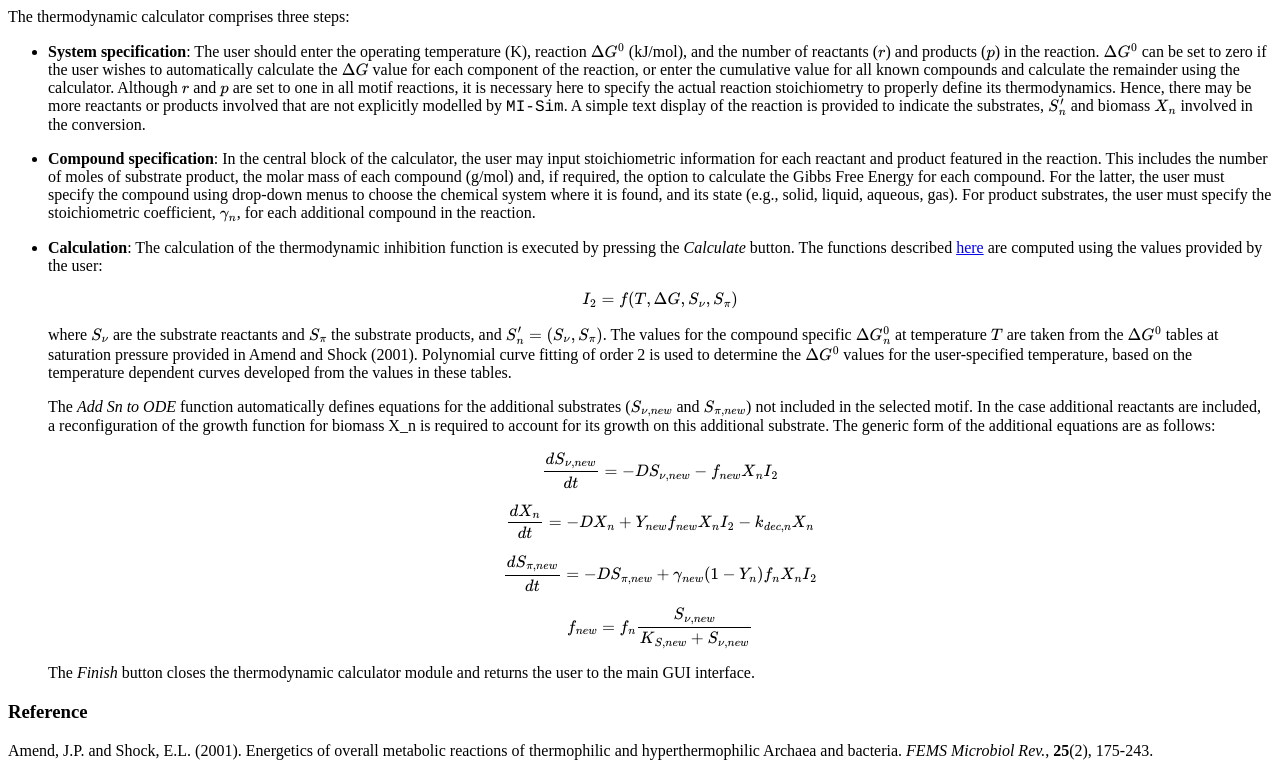
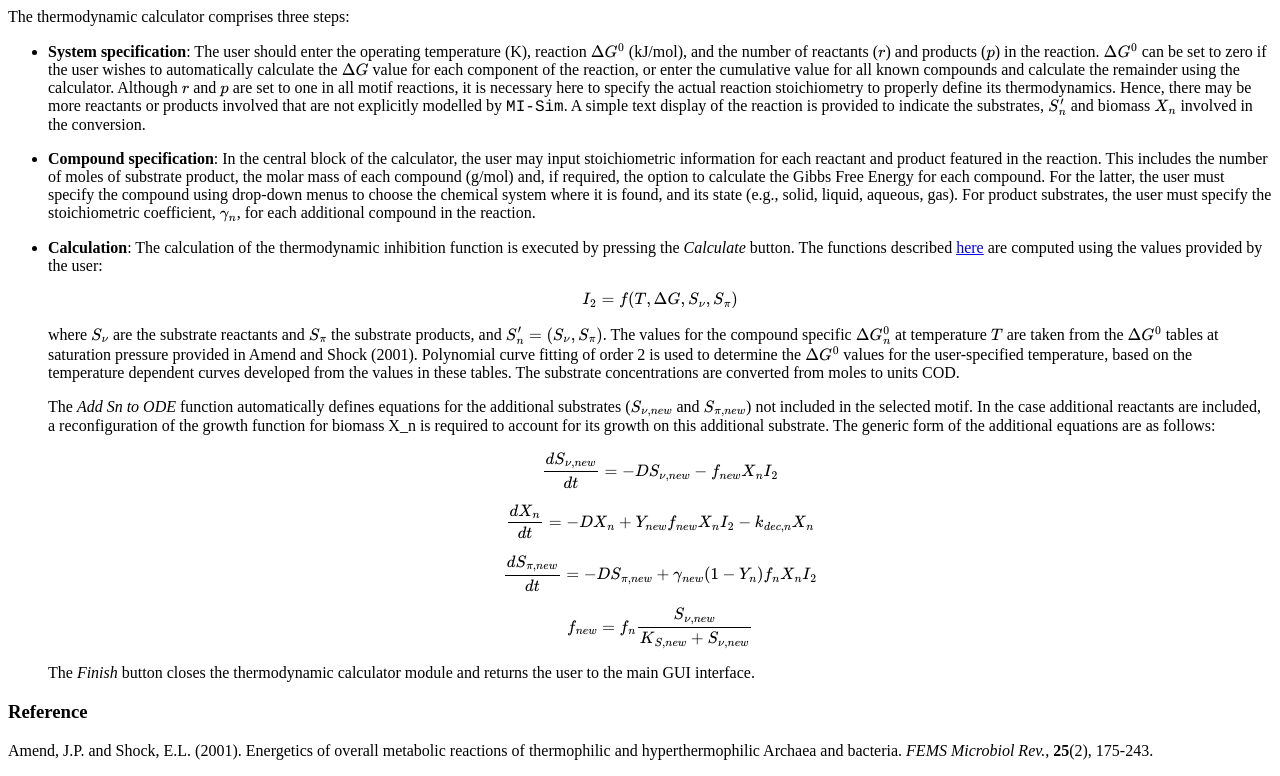
Before and after one commit to MI-SIM/MI-SIM.github.io, a Jekyll site: the page built from _posts/01-01-17-thermodynamics.md, in a window 1280 px wide and 900 px high, scrolled down 1163 px, cut to the strip 0-776 px from the top of the window. Built offline with Jekyll 4.4.1, drawn with Linux system fonts in a browser that asks for light colours; formulas are drawn with MathJax 3; a style sheet for code colours, icons or effects is not loaded.

Commit message:
Added thermodynamics description

```diff
--- a/_posts/01-01-17-thermodynamics.md
+++ b/_posts/01-01-17-thermodynamics.md
@@ -46,7 +46,7 @@ described [here](http://mi-sim.github.io//doc/misiminterface.html#thermo) are co
     where $S_\nu$ are the substrate reactants and $S_\pi$ the substrate products, and $S_n'=(S_\nu,S_\pi)$. The values for the compound specific $\Delta G_n^0$ at temperature $T$
 are taken from the $\Delta G^0$ tables at saturation pressure provided in Amend and Shock (2001). Polynomial curve fitting of order 2 is used to
 determine the $\Delta G^0$ values for the user-specified temperature, based on the temperature dependent curves developed from the values in these
-tables.
+tables. The substrate concentrations are converted from moles to units COD.
 
     The *Add Sn to ODE* function automatically defines equations for the additional substrates ($S_{\nu,new}$ and $S_{\pi,new}$) not included in the selected motif.
 In the case additional reactants are included, a reconfiguration of the growth function for biomass X_n is required to account for its growth on this
```
